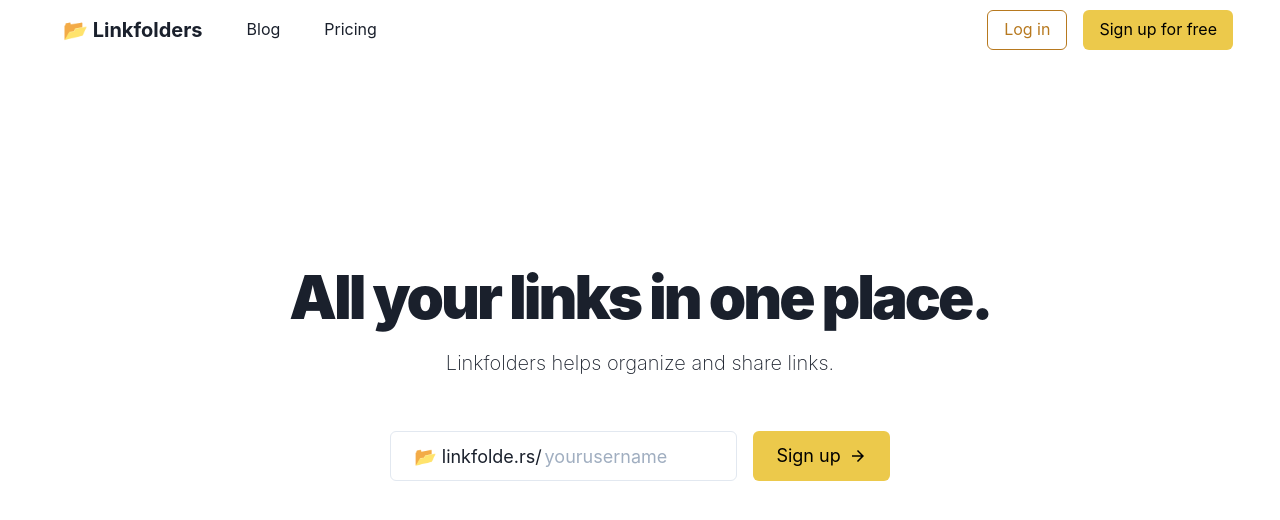
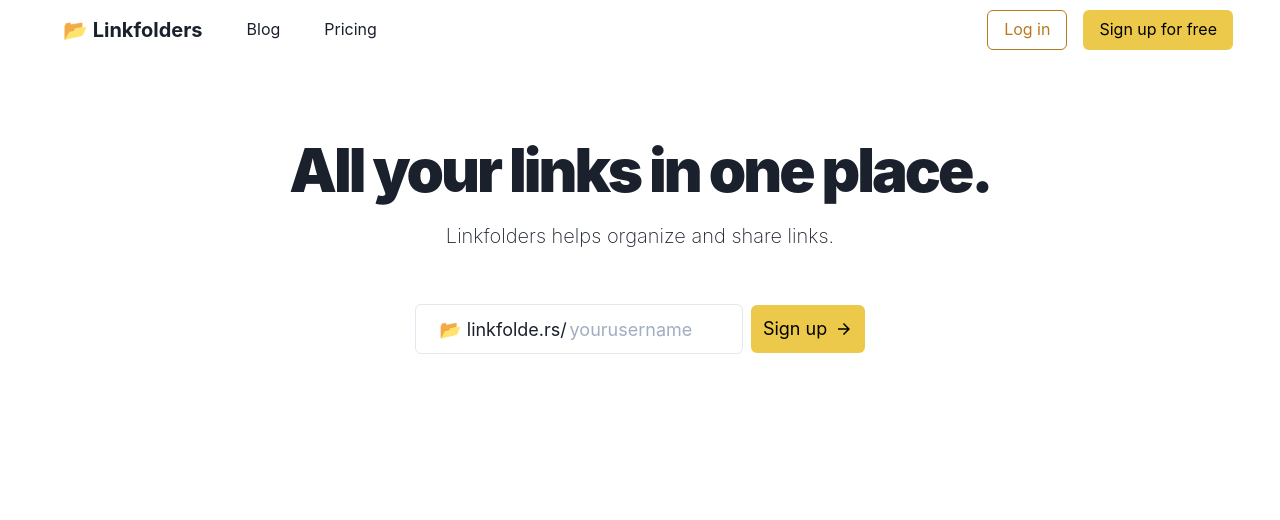
Before and after one commit to bariabbassi/linkfolders, a Next.js app: page / in a window 1280 px wide. Shown: the top 520 px of the page. Built offline with nearby package versions, Linux system fonts and the light colour scheme; no server answers; a web font is replaced by a local one.

Commit message:
center landing page & create checkusername

```diff
--- a/components/LandingShell.js
+++ b/components/LandingShell.js
@@ -60,7 +60,20 @@
           </Stack>
         </Flex>
       </Flex>
-      {children}
+      <Flex mb={5} direction="column" align="center">
+        <Flex
+          direction="column"
+          align="center"
+          justify="flex-start"
+          p={4}
+          maxW="1250px"
+          margin="0 auto"
+          w="100%"
+          px={8}
+        >
+          {children}
+        </Flex>
+      </Flex>
     </Box>
   );
 };
--- a/lib/db.js
+++ b/lib/db.js
@@ -12,7 +12,11 @@
 }
 
 export function createUsername(uid, username) {
-  return firestore.collection('usernames').doc(username).set({ uid });
+  return firestore.collection('usernames').doc(username);
+}
+
+export function checkUsername(username) {
+  return firestore.collection('usernames').doc(username).get().exists;
 }
 
 export function createProfile(uid, name, username, photoUrl) {
--- a/pages/index.js
+++ b/pages/index.js
@@ -13,13 +13,18 @@
   InputLeftElement
 } from '@chakra-ui/react';
 import { ArrowForwardIcon } from '@chakra-ui/icons';
+import { useForm } from 'react-hook-form';
 
 import LandingShell from '@/components/LandingShell';
 import { useAuth } from '@/lib/auth';
+import { checkUsername } from '@/lib/db';
 
 const Home = () => {
   const auth = useAuth();
-  const [username, setUsername] = useState('username');
+  const [username, setUsername] = useState();
+  const { register, handleSubmit } = useForm();
+
+  const onCheckUsername = (values) => checkUsername(values.username);
 
   return (
     <LandingShell>
@@ -34,18 +39,6 @@
           }}
         />
       </Head>
-      <Flex backgroundColor="white" mb={[8, 16]} w="100%" h="100%" maxH="500px">
-        <Flex
-          direction="column"
-          align="center"
-          justify="center"
-          px={8}
-          py={4}
-          maxW="1250px"
-          m="0 auto"
-          w="100%"
-          h="100%"
-        >
       <Heading
         mb={6}
         as="h1"
@@ -58,14 +51,22 @@
       <Heading mb={14} as="h2" size="md" fontWeight="200">
         Linkfolders helps organize and share links.
       </Heading>
-          <Text></Text>
 
-          <InputGroup size="lg" maxW="500px" w="100%">
+      <Flex
+        as="form"
+        align="center"
+        justify="stretch"
+        spacing={1}
+        maxW="450px"
+        w="100%"
+        onSubmit={handleSubmit(onCheckUsername)}
+      >
+        <InputGroup size="lg">
           <Input
-              maxW="450px"
-              w="70%"
             py={6}
             pl="9.6rem"
+            type="username"
+            name="username"
             placeholder="yourusername"
           />
           <InputLeftElement w="9.5rem">
@@ -79,17 +80,17 @@
               <Text>📂 linkfolde.rs/</Text>
             </Flex>
           </InputLeftElement>
+        </InputGroup>
         <Button
+          type="submit"
+          ml={2}
+          size="lg"
           variant="solid"
           colorScheme="yellow"
-              h="100%"
-              ml={4}
           rightIcon={<ArrowForwardIcon />}
         >
           Sign up
         </Button>
-          </InputGroup>
-        </Flex>
       </Flex>
     </LandingShell>
   );
```
Lines whose indentation alone changed are shown as unchanged.
